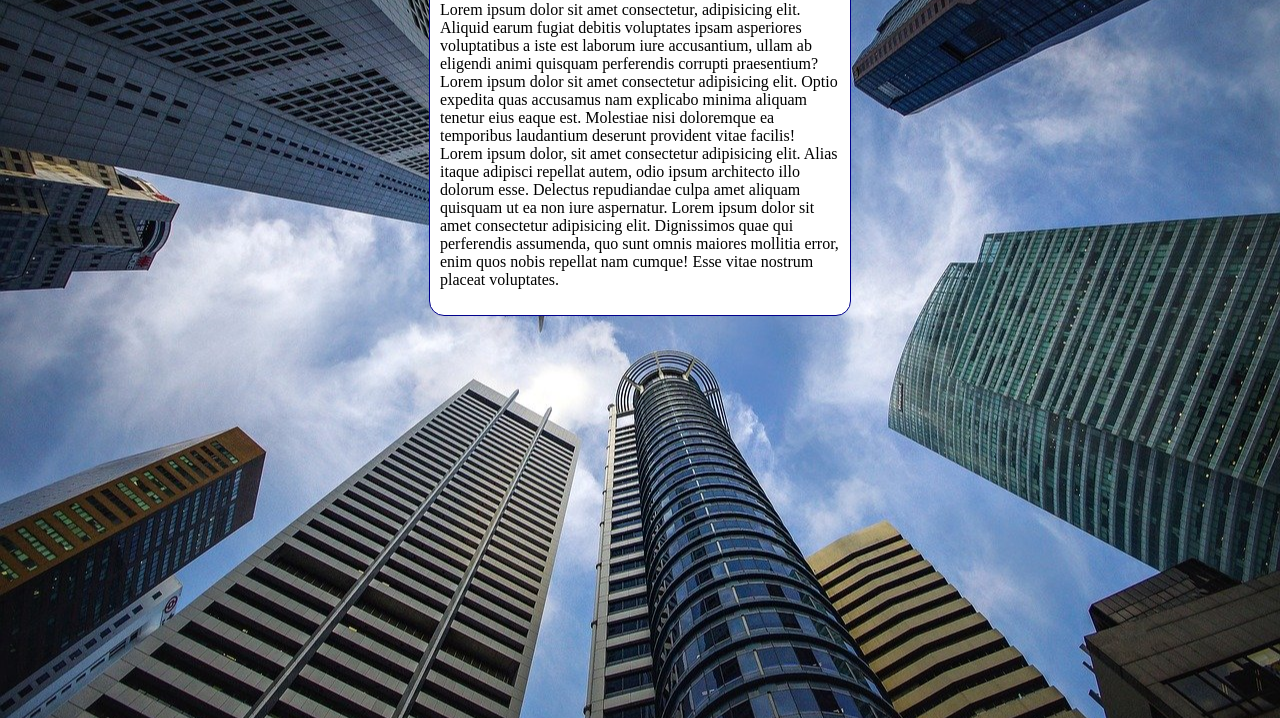
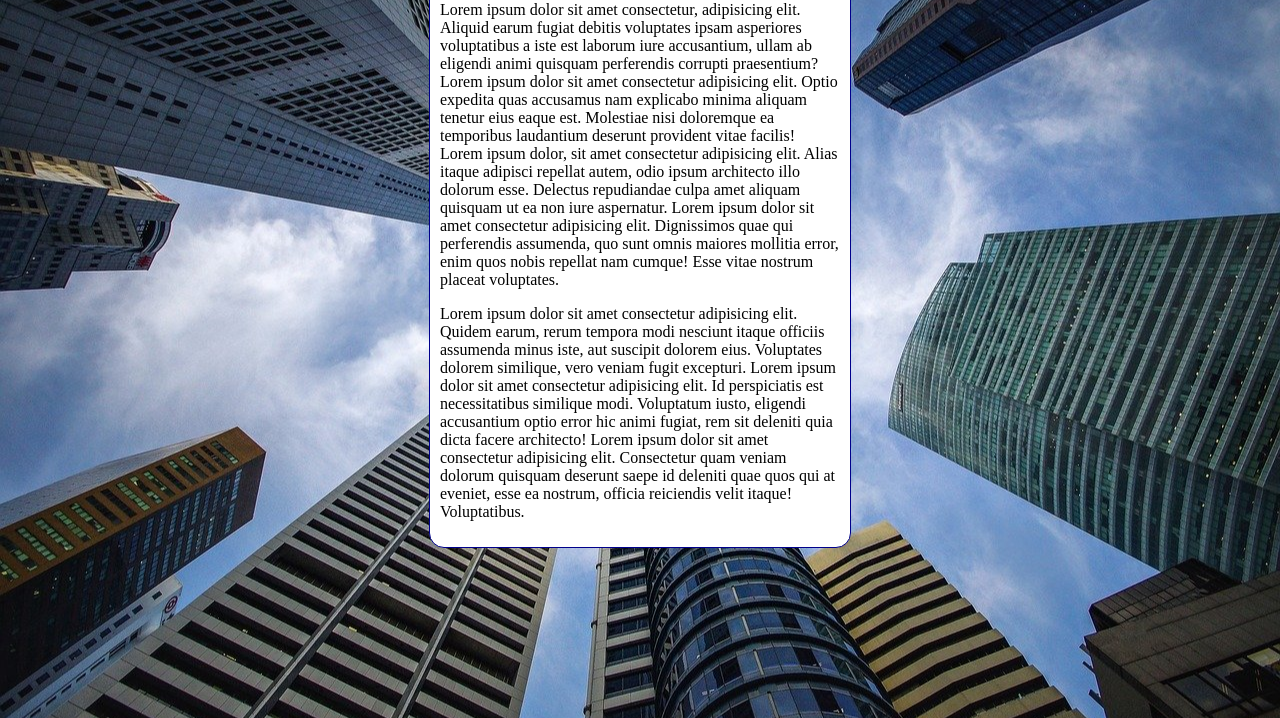
Before and after one commit to Kevin-Fiorilli/Projetos, a plain HTML site: page html-css/exercicios/ex022/fundo006.html in a window 1280 px wide. Shown: the part 98-816 px from the top of the page. Drawn offline with Linux system fonts and the light colour scheme.

Commit message:
function

```diff
--- a/html-css/exercicios/ex022/fundo006.html
+++ b/html-css/exercicios/ex022/fundo006.html
@@ -30,6 +30,12 @@
     <main>
         <h1>Teste de Imagem de fundo</h1>
         <p>Lorem ipsum dolor sit amet consectetur, adipisicing elit. Aliquid earum fugiat debitis voluptates ipsam asperiores voluptatibus a iste est laborum iure accusantium, ullam ab eligendi animi quisquam perferendis corrupti praesentium?Lorem ipsum dolor sit amet consectetur adipisicing elit. Optio expedita quas accusamus nam explicabo minima aliquam tenetur eius eaque est. Molestiae nisi doloremque ea temporibus laudantium deserunt provident vitae facilis! Lorem ipsum dolor, sit amet consectetur adipisicing elit. Alias itaque adipisci repellat autem, odio ipsum architecto illo dolorum esse. Delectus repudiandae culpa amet aliquam quisquam ut ea non iure aspernatur. Lorem ipsum dolor sit amet consectetur adipisicing elit. Dignissimos quae qui perferendis assumenda, quo sunt omnis maiores mollitia error, enim quos nobis repellat nam cumque! Esse vitae nostrum placeat voluptates.</p>
+        <p>Lorem ipsum dolor sit amet consectetur adipisicing elit. Quidem earum, rerum tempora modi nesciunt itaque officiis assumenda minus iste, aut suscipit dolorem eius. Voluptates dolorem similique, vero veniam fugit excepturi.
+            Lorem ipsum dolor sit amet consectetur adipisicing elit. Id perspiciatis est necessitatibus similique modi. Voluptatum iusto, eligendi accusantium optio error hic animi fugiat, rem sit deleniti quia dicta facere architecto!
+            Lorem ipsum dolor sit amet consectetur adipisicing elit. Consectetur quam veniam dolorum quisquam deserunt saepe id deleniti quae quos qui at eveniet, esse ea nostrum, officia reiciendis velit itaque! Voluptatibus.
+
+
+        </p>
     </main>
 </body>
 </html>
```
